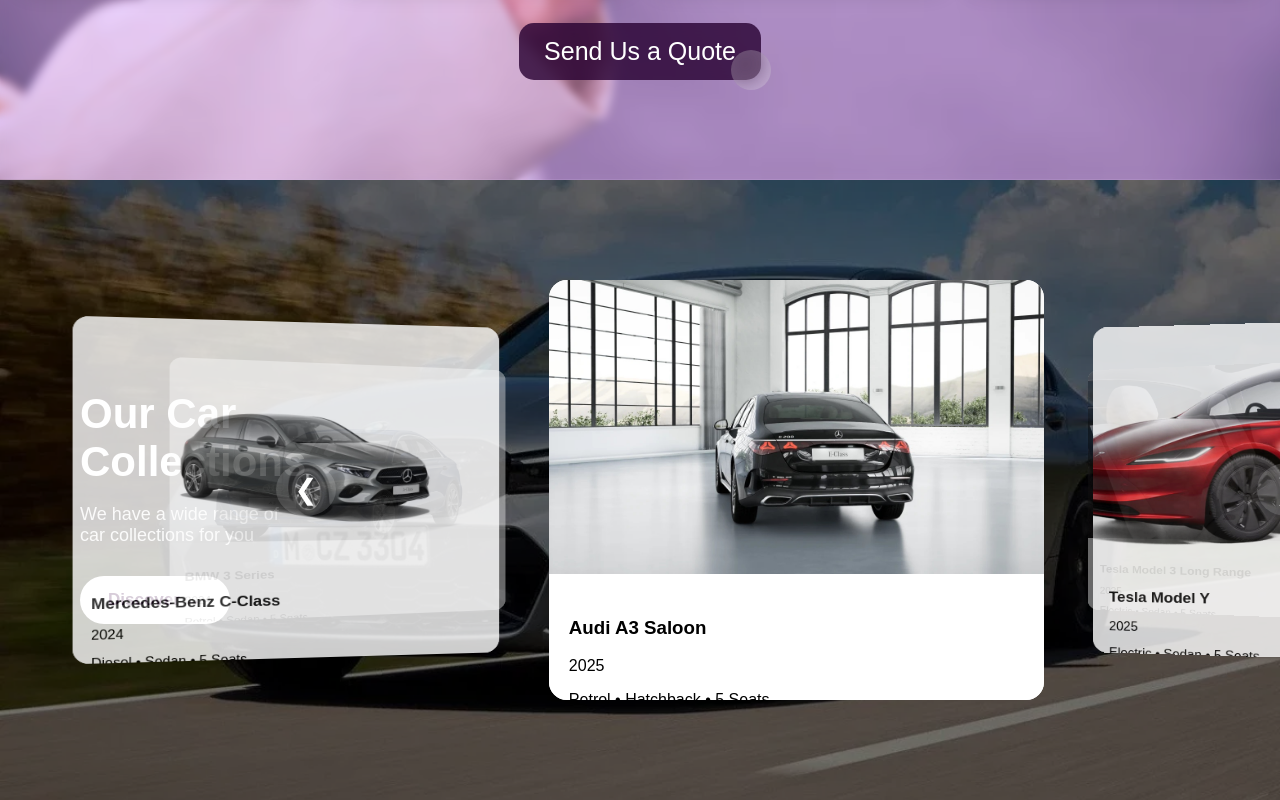
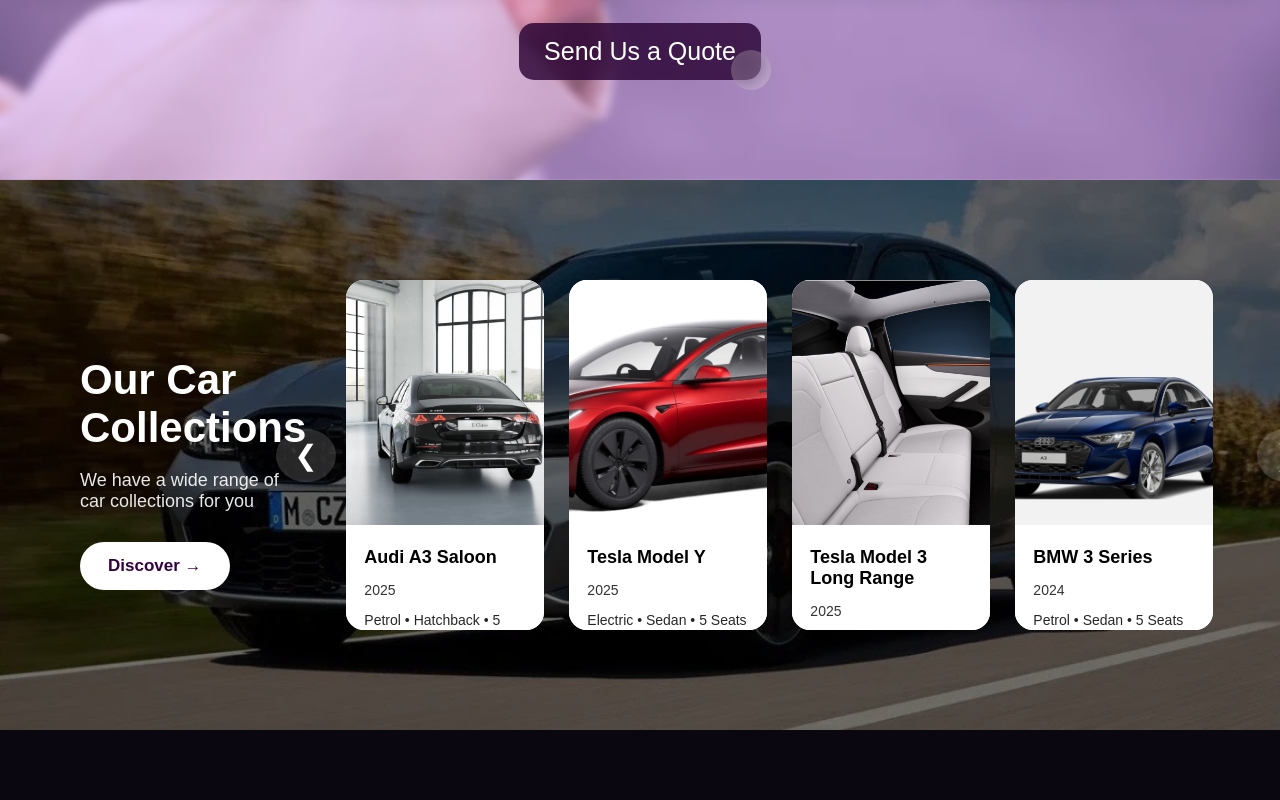
Before and after one commit to falcon752/TuudAuto-clone, a React (Vite) app: page / in a window 1280 px wide. Shown: the part 2735-3535 px from the top of the page. After the commit the page ends 3465 px from the top, so only its background shows below. Built offline with nearby package versions, Linux system fonts and the light colour scheme.

Commit message:
car collections in progress

```diff
--- a/src/components/CarCollections.tsx
+++ b/src/components/CarCollections.tsx
@@ -7,7 +7,19 @@
 import car5 from "../assets/images/car-5.png";
 import carBg from "../assets/images/car-bg.jpg";
 
-const cars = [
+interface Car {
+  id: number;
+  name: string;
+  year: number;
+  type: string;
+  category: string;
+  seats: number;
+  doors: number;
+  price: string;
+  img: string;
+}
+
+const cars: Car[] = [
   {
     id: 1,
     name: "Audi A3 Saloon",
@@ -66,12 +78,25 @@
 ];
 
 export default function CarCollections() {
-  const [current, setCurrent] = useState(0);
+  const [current, setCurrent] = useState<number>(0);
 
-  const nextSlide = () =>
-    setCurrent((prev) => (prev === cars.length - 1 ? 0 : prev + 1));
-  const prevSlide = () =>
-    setCurrent((prev) => (prev === 0 ? cars.length - 1 : prev - 1));
+  const nextSlide = () => {
+    setCurrent((prev) => (prev + 1) % cars.length);
+  };
+
+  const prevSlide = () => {
+    setCurrent((prev) => (prev - 1 + cars.length) % cars.length);
+  };
+
+  const getVisibleSlides = (): Car[] => {
+    const visible: Car[] = [];
+    for (let i = 0; i < 4; i++) {
+      visible.push(cars[(current + i) % cars.length]);
+    }
+    return visible;
+  };
+
+  const visibleCars = getVisibleSlides();
 
   return (
     <section
@@ -90,34 +115,9 @@
             ❮
           </button>
 
-          <div className="slides-wrapper">
-            {cars.map((car, index) => {
-              let className = "slide";
-
-              const lastIndex = cars.length - 1;
-              const prev = current === 0 ? lastIndex : current - 1;
-              const next = current === lastIndex ? 0 : current + 1;
-              const farPrev =
-                current === 0
-                  ? lastIndex - 1
-                  : current - 2 < 0
-                  ? lastIndex
-                  : current - 2;
-              const farNext =
-                current === lastIndex
-                  ? 1
-                  : current + 2 > lastIndex
-                  ? 0
-                  : current + 2;
-
-              if (index === current) className += " active";
-              else if (index === prev) className += " prev";
-              else if (index === next) className += " next";
-              else if (index === farPrev) className += " far-prev";
-              else if (index === farNext) className += " far-next";
-
-              return (
-                <div key={car.id} className={className}>
+          <div className="slides-container">
+            {visibleCars.map((car) => (
+              <div key={car.id} className="slide">
                 <img src={car.img} alt={car.name} />
                 <div className="slide-content">
                   <h3>{car.name}</h3>
@@ -130,8 +130,7 @@
                   <button className="view-btn">View Details</button>
                 </div>
               </div>
-              );
-            })}
+            ))}
           </div>
 
           <button className="nav-btn next" onClick={nextSlide}>
--- a/src/styles/main.css
+++ b/src/styles/main.css
@@ -937,26 +937,20 @@
   justify-content: center;
 }
 
-.slides-wrapper {
-  position: relative;
+.slides-container {
+  display: flex;
+  gap: 25px;
   width: 900px;
-  height: 420px;
-  display: flex;
-  justify-content: center;
-  align-items: center;
-  perspective: 1200px;
+  overflow: hidden;
+  transition: transform 0.6s ease;
 }
 
 .slide {
-  position: absolute;
-  width: 55%;
-  height: 100%;
+  flex: 0 0 22%;
+  background: #fff;
   border-radius: 18px;
   overflow: hidden;
-  background: #fff;
-  transition: all 0.7s ease;
-  transform-origin: center;
-  opacity: 0;
+  transition: transform 0.3s ease;
 }
 
 .slide img {
@@ -966,40 +960,48 @@
 }
 
 .slide-content {
-  background: white;
+  background: #fff;
   color: #000;
-  padding: 20px;
+  padding: 18px;
   text-align: left;
 }
 
-.slide.active {
-  opacity: 1;
-  transform: translateX(0) scale(1) rotateY(0deg);
-  z-index: 5;
+.slide-content h3 {
+  margin: 0;
+  font-size: 18px;
+  font-weight: 600;
 }
 
-.slide.prev {
+.slide-content .year {
+  font-size: 14px;
   opacity: 0.8;
-  transform: translateX(-230px) scale(0.8) rotateY(10deg);
-  z-index: 3;
 }
 
-.slide.next {
-  opacity: 0.8;
-  transform: translateX(230px) scale(0.8) rotateY(-10deg);
-  z-index: 3;
+.slide-content .details {
+  margin: 6px 0;
+  font-size: 14px;
+  opacity: 0.85;
 }
 
-.slide.far-prev {
-  opacity: 0.4;
-  transform: translateX(-450px) scale(0.6) rotateY(15deg);
-  z-index: 2;
+.price {
+  font-weight: 600;
+  font-size: 15px;
+  margin-top: 5px;
 }
 
-.slide.far-next {
-  opacity: 0.4;
-  transform: translateX(450px) scale(0.6) rotateY(-15deg);
-  z-index: 2;
+.view-btn {
+  background: #35003e;
+  color: #fff;
+  border: none;
+  padding: 9px 16px;
+  margin-top: 10px;
+  border-radius: 8px;
+  cursor: pointer;
+  transition: 0.3s;
+}
+
+.view-btn:hover {
+  background: #58006e;
 }
 
 .nav-btn {
@@ -1027,6 +1029,7 @@
   position: absolute;
   right: -70px;
 }
+
 
 /* =====================================================
    ====== RESPONSIVE STYLES ======
```
Lines whose indentation alone changed are shown as unchanged.
